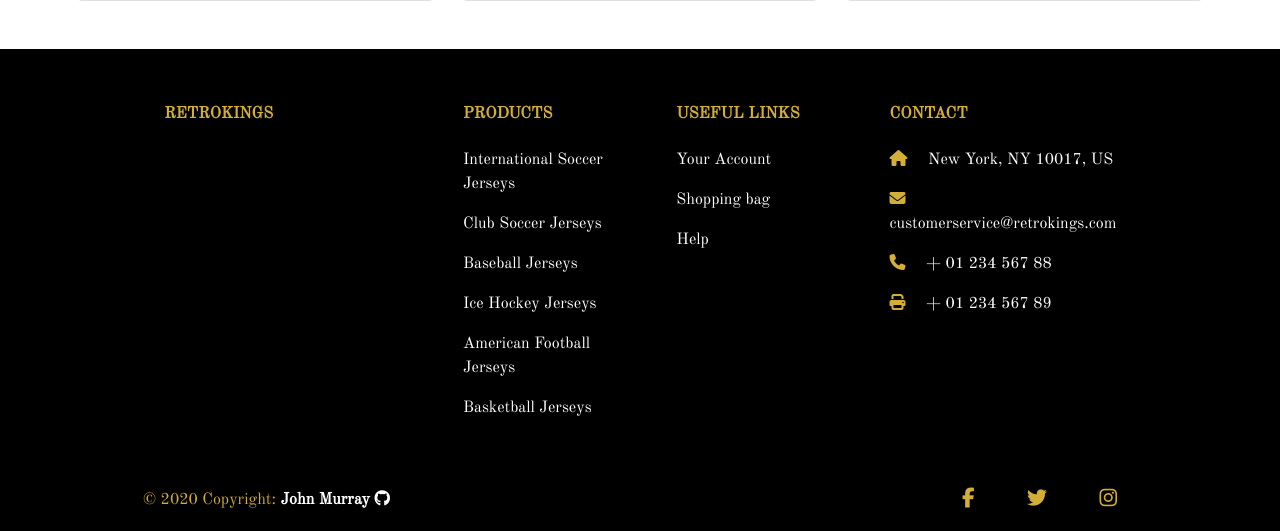
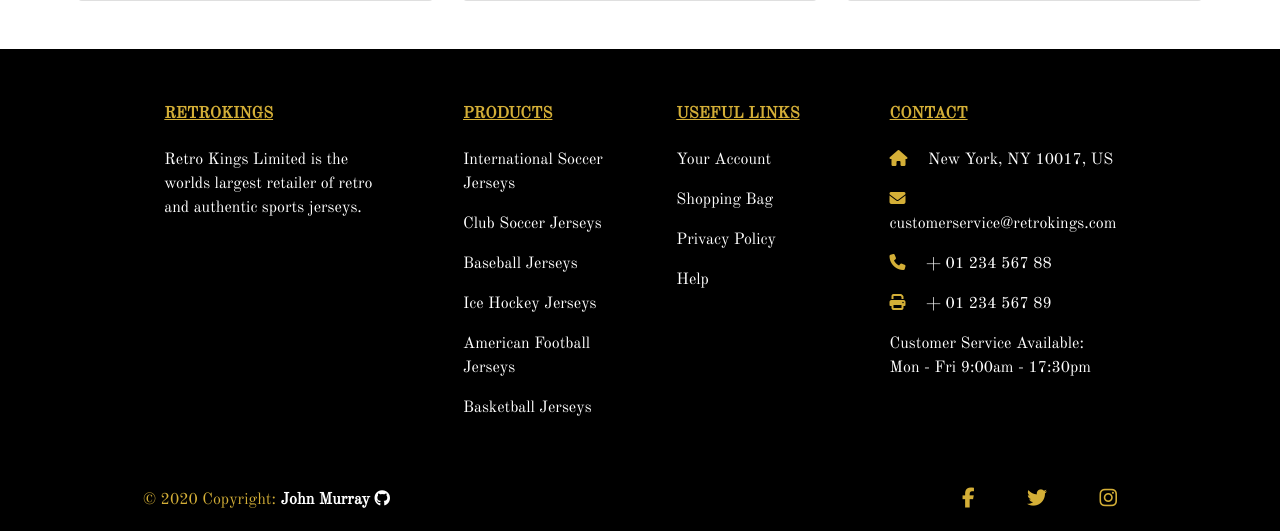
Before and after one commit to Jmurray1989/RetroKings, a Django app: page / in a window 1280 px wide. Shown: the part 1708-2239 px from the top of the page. Run offline with Django 3.2, Linux system fonts and the light colour scheme; some libraries are stand-ins or nearby versions.

Commit message:
Company information added to footer final adjustments made

```diff
--- a/static/css/styles.css
+++ b/static/css/styles.css
@@ -134,6 +134,10 @@ body {
     color: #D4AF37;
 }
 
+.footer-name {
+    text-decoration: underline;
+}
+
 .footer-icon:hover {
     color: #ffffff;
 }
@@ -152,12 +156,13 @@ body {
 
 .name {
     color: #ffffff;
+
 }
 
 .name:hover {
     color: #D4AF37;
+    outline: none;
 }
-
 
 /*-----------------------------------Media Queries----------------------------------------*/
 
--- a/templates/base.html
+++ b/templates/base.html
@@ -153,6 +153,7 @@
       <!-- Grid column -->
       <div class="col-md-3 col-lg-3 col-xl-3 mx-auto mt-3">
         <h6 class="text-uppercase mb-4 font-weight-bold footer-name">RetroKings</h6>
+        <p class="footer-info">Retro Kings Limited is the worlds largest retailer of retro and authentic sports jerseys.</p>
       </div>
 
 
@@ -186,12 +187,15 @@
 
       <!-- Grid column -->
       <div class="col-md-3 col-lg-2 col-xl-2 mx-auto mt-3">
-        <h6 class="text-uppercase mb-4 font-weight-bold footer-name">Useful links</h6>
+        <h6 class="text-uppercase mb-4 font-weight-bold footer-name">Useful Links</h6>
         <p>
           <a href="#!" class="footer-link">Your Account</a>
         </p>
         <p>
-          <a href="#!" class="footer-link">Shopping bag</a>
+          <a href="#!" class="footer-link">Shopping Bag</a>
+        </p>
+        <p>
+          <a href="#!" class="footer-link">Privacy Policy</a>
         </p>
         <p>
           <a href="#!" class="footer-link">Help</a>
@@ -212,7 +216,9 @@
           <i class="fas fa-phone mr-3 footer-icon"></i> + 01 234 567 88</p>
         <p class="footer-info">
           <i class="fas fa-print mr-3 footer-icon"></i> + 01 234 567 89</p>
+          <p class="footer-info">Customer Service Available: Mon - Fri 9:00am - 17:30pm</p>
       </div>
+
 
     </div>
     <!-- Footer links -->
```
